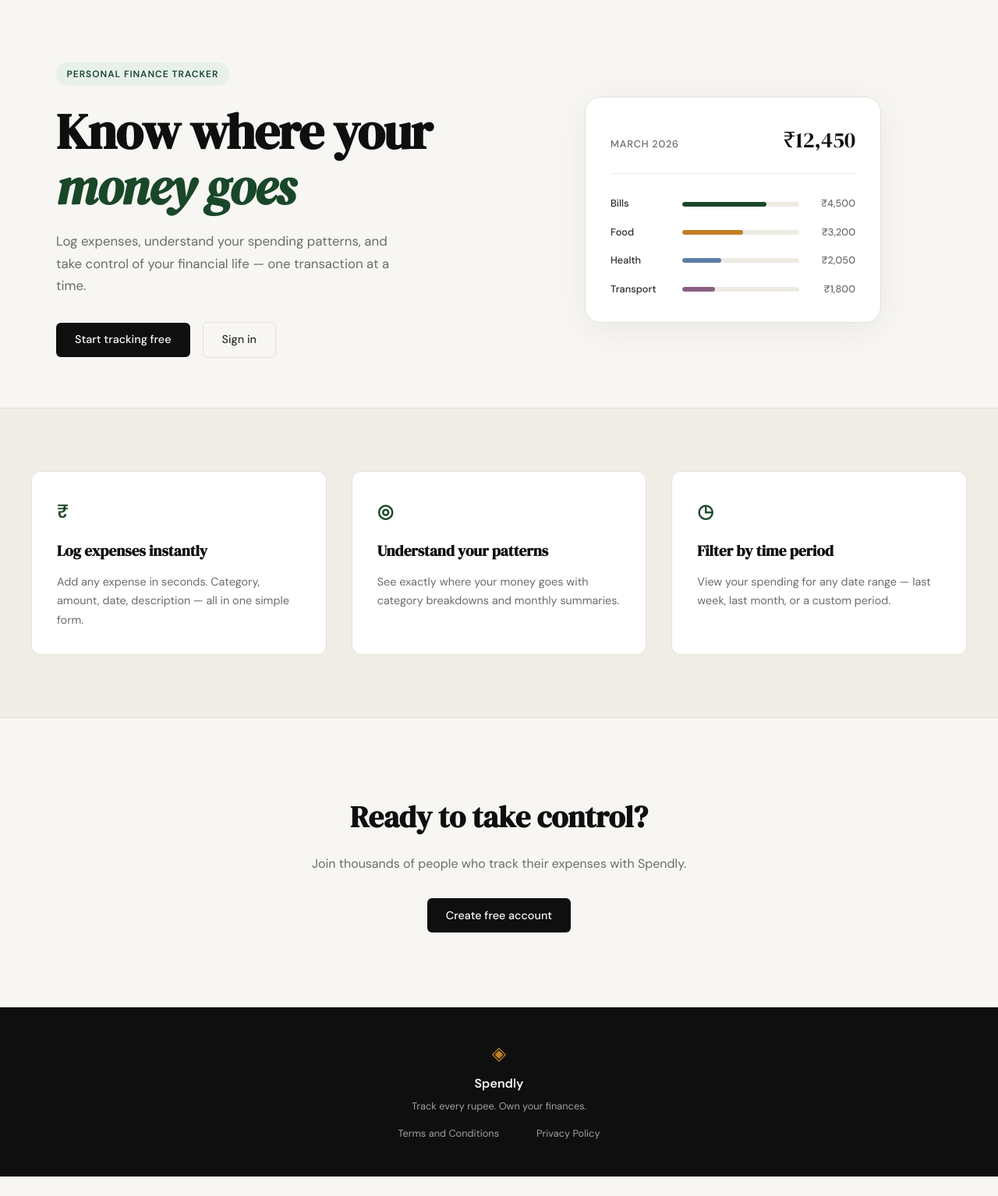
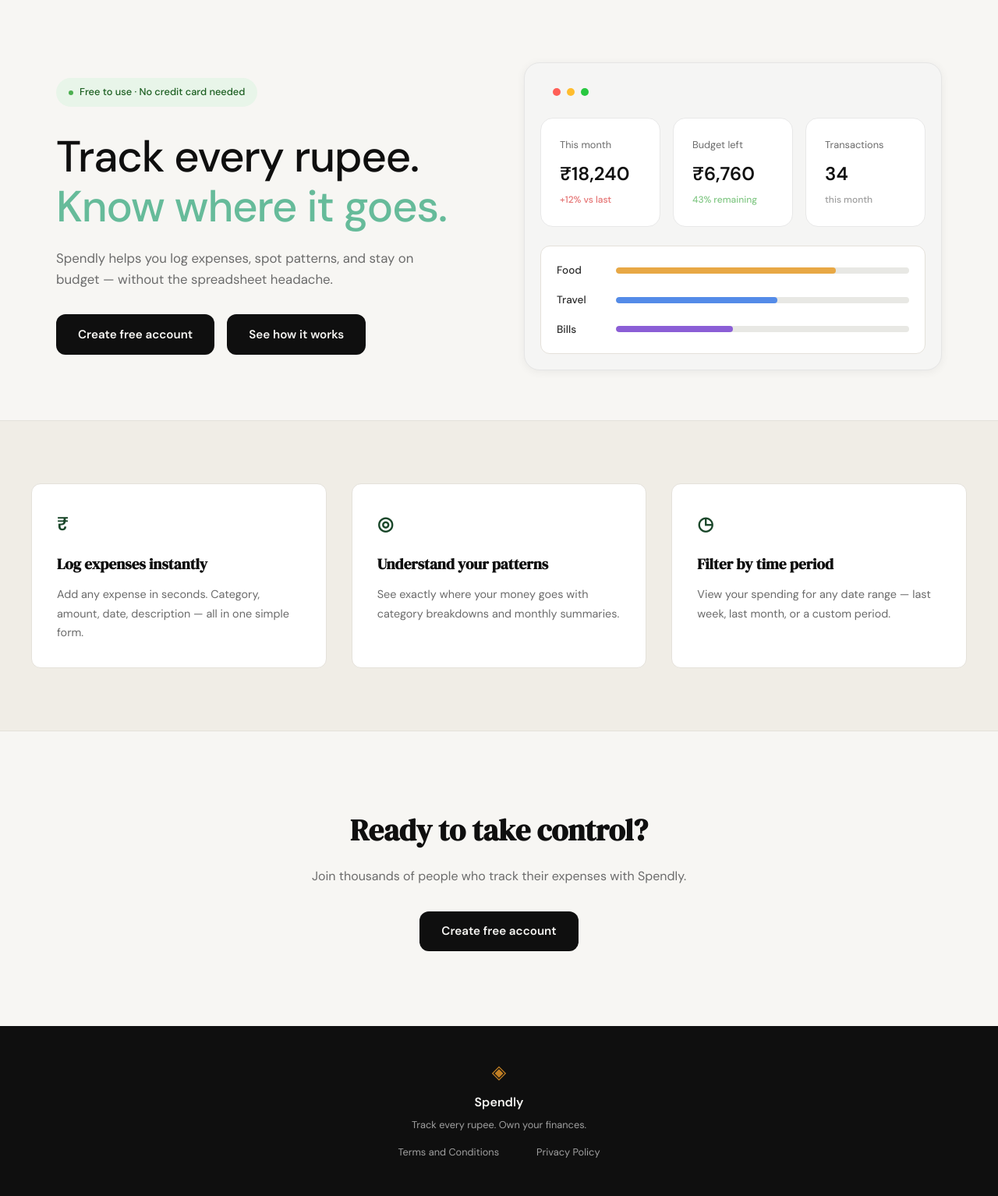
Before and after one commit to vaibhavparkhi/claude_code_example, a Flask app: page / in a window 1280 px wide. Shown: the part 61-1595 px from the top of the page at 78% size. Before the commit the page ends 1570 px from the top, so only its background shows below. Run offline with Flask 3, Linux system fonts and the light colour scheme.

Commit message:
landing: redesign hero section to match mockup
Co-Authored-By: Claude Opus 4.7 <noreply@anthropic.com>

```diff
--- a/static/css/style.css
+++ b/static/css/style.css
@@ -134,37 +134,45 @@ a { color: inherit; text-decoration: none; }
 }
 
 .hero-badge {
-    display: inline-block;
-    background: var(--accent-light);
-    color: var(--accent);
-    font-size: 0.75rem;
-    font-weight: 600;
-    letter-spacing: 0.08em;
-    text-transform: uppercase;
-    padding: 0.35rem 0.85rem;
+    display: inline-flex;
+    align-items: center;
+    gap: 0.5rem;
+    background: #e8f5e9;
+    color: #1b5e20;
+    font-size: 0.8rem;
+    font-weight: 500;
+    padding: 0.5rem 1rem;
     border-radius: 999px;
-    margin-bottom: 1.5rem;
+    margin-bottom: 2rem;
+}
+
+.badge-dot {
+    width: 6px;
+    height: 6px;
+    background: #4caf50;
+    border-radius: 50%;
 }
 
 .hero-title {
-    font-family: var(--font-display);
-    font-size: clamp(2.5rem, 5vw, 4rem);
-    line-height: 1.1;
+    font-family: var(--font-body);
+    font-size: clamp(2.5rem, 5vw, 3.5rem);
+    line-height: 1.15;
     letter-spacing: -0.02em;
     color: var(--ink);
     margin-bottom: 1.25rem;
+    font-weight: 500;
 }
 
-.hero-title em {
-    font-style: italic;
-    color: var(--accent);
+.hero-title .title-accent {
+    color: #66bb9a;
+    font-weight: 500;
 }
 
 .hero-subtitle {
     font-size: 1.05rem;
     color: var(--ink-muted);
-    line-height: 1.7;
-    max-width: 460px;
+    line-height: 1.6;
+    max-width: 500px;
     margin-bottom: 2rem;
 }
 
@@ -175,7 +183,7 @@ a { color: inherit; text-decoration: none; }
 }
 
 /* ------------------------------------------------------------------ */
-/* Mock card (hero visual)                                             */
+/* Dashboard mock (hero visual)                                        */
 /* ------------------------------------------------------------------ */
 
 .hero-visual {
@@ -183,78 +191,108 @@ a { color: inherit; text-decoration: none; }
     justify-content: center;
 }
 
-.mock-card {
-    background: var(--paper-card);
-    border: 1px solid var(--border);
-    border-radius: var(--radius-lg);
-    padding: 2rem;
+.dashboard-mock {
+    background: #f5f5f4;
+    border: 1px solid #e5e5e5;
+    border-radius: 20px;
+    padding: 1.25rem;
     width: 100%;
-    max-width: 380px;
-    box-shadow: 0 8px 40px rgba(0,0,0,0.06);
+    max-width: 760px;
+    box-shadow: 0 2px 12px rgba(0,0,0,0.06);
 }
 
-.mock-card-header {
+.dashboard-header {
     display: flex;
-    justify-content: space-between;
-    align-items: baseline;
-    margin-bottom: 1.75rem;
-    padding-bottom: 1.25rem;
-    border-bottom: 1px solid var(--border-soft);
+    gap: 0.5rem;
+    padding: 0.75rem 1rem;
+    margin-bottom: 1rem;
 }
 
-.mock-label {
-    font-size: 0.8rem;
-    font-weight: 500;
-    color: var(--ink-muted);
-    text-transform: uppercase;
-    letter-spacing: 0.06em;
+.dot {
+    width: 10px;
+    height: 10px;
+    border-radius: 50%;
 }
 
-.mock-total {
-    font-family: var(--font-display);
-    font-size: 1.75rem;
-    color: var(--ink);
+.dot-red { background: #ff5f57; }
+.dot-yellow { background: #ffbd2e; }
+.dot-green { background: #28c840; }
+
+.dashboard-stats {
+    display: grid;
+    grid-template-columns: repeat(3, 1fr);
+    gap: 1rem;
+    margin-bottom: 1.5rem;
 }
 
-.mock-bars { display: flex; flex-direction: column; gap: 1rem; }
-
-.mock-bar-row {
-    display: grid;
-    grid-template-columns: 80px 1fr 60px;
-    align-items: center;
-    gap: 0.75rem;
+.stat-card {
+    background: white;
+    border: 1px solid #e8e8e8;
+    border-radius: 16px;
+    padding: 1.5rem;
 }
 
-.mock-cat {
+.stat-label {
     font-size: 0.8rem;
-    font-weight: 500;
-    color: var(--ink-soft);
+    color: var(--ink-muted);
+    margin-bottom: 0.5rem;
 }
 
-.mock-bar-track {
-    height: 6px;
-    background: var(--border-soft);
+.stat-value {
+    font-size: 1.5rem;
+    font-weight: 600;
+    color: var(--ink);
+    margin-bottom: 0.25rem;
+}
+
+.stat-change {
+    font-size: 0.75rem;
+    font-weight: 500;
+}
+
+.stat-change.positive { color: #e57373; }
+.stat-change.negative { color: #81c784; }
+.stat-change.muted { color: #9e9e9e; }
+
+.dashboard-categories {
+    background: white;
+    border: 1px solid var(--border);
+    border-radius: 12px;
+    padding: 1.25rem;
+}
+
+.category-row {
+    display: grid;
+    grid-template-columns: 60px 1fr;
+    align-items: center;
+    gap: 1rem;
+    margin-bottom: 1rem;
+}
+
+.category-row:last-child { margin-bottom: 0; }
+
+.category-label {
+    font-size: 0.85rem;
+    color: var(--ink-soft);
+    font-weight: 500;
+}
+
+.category-bar-track {
+    height: 8px;
+    background: #e8e8e4;
     border-radius: 999px;
     overflow: hidden;
 }
 
-.mock-bar {
+.category-bar {
     height: 100%;
-    background: var(--accent);
     border-radius: 999px;
     transition: width 0.6s ease;
 }
 
-.mock-bar-2 { background: var(--accent-2); }
-.mock-bar-3 { background: #5b7fa6; }
-.mock-bar-4 { background: #8b5e83; }
-
-.mock-amt {
-    font-size: 0.8rem;
-    font-weight: 500;
-    color: var(--ink-muted);
-    text-align: right;
-}
+.category-bar-food { background: #e8a845; }
+.category-bar-travel { background: #548be8; }
+.category-bar-bills { background: #8b5ed6; }
 
 /* ------------------------------------------------------------------ */
 /* Buttons                                                             */
@@ -264,18 +302,35 @@ a { color: inherit; text-decoration: none; }
     display: inline-block;
     background: var(--ink);
     color: var(--paper);
-    padding: 0.65rem 1.5rem;
-    border-radius: var(--radius-sm);
+    padding: 0.85rem 1.75rem;
+    border-radius: 12px;
     font-family: var(--font-body);
-    font-size: 0.9rem;
-    font-weight: 500;
+    font-size: 0.95rem;
+    font-weight: 600;
     cursor: pointer;
     border: none;
     transition: background 0.2s;
     text-decoration: none;
 }
 
-.btn-primary:hover { background: var(--accent); }
+.btn-primary:hover { background: #1a1a1a; }
+
+.btn-secondary {
+    display: inline-block;
+    background: var(--ink);
+    color: var(--paper);
+    padding: 0.85rem 1.75rem;
+    border-radius: 12px;
+    font-family: var(--font-body);
+    font-size: 0.95rem;
+    font-weight: 600;
+    cursor: pointer;
+    border: none;
+    transition: background 0.2s;
+    text-decoration: none;
+}
+
+.btn-secondary:hover { background: #1a1a1a; }
 
 .btn-ghost {
     display: inline-block;
--- a/templates/landing.html
+++ b/templates/landing.html
@@ -6,55 +6,65 @@
 
 <section class="hero">
     <div class="hero-inner">
-        <div class="hero-badge">Personal Finance Tracker</div>
+        <div class="hero-badge">
+            <span class="badge-dot"></span>
+            Free to use · No credit card needed
+        </div>
         <h1 class="hero-title">
-            Know where your<br>
-            <em>money goes</em>
+            Track every rupee.<br>
+            <span class="title-accent">Know where it goes.</span>
         </h1>
         <p class="hero-subtitle">
-            Log expenses, understand your spending patterns,
-            and take control of your financial life —
-            one transaction at a time.
+            Spendly helps you log expenses, spot patterns, and stay
+            on budget — without the spreadsheet headache.
         </p>
         <div class="hero-actions">
-            <a href="{{ url_for('register') }}" class="btn-primary">Start tracking free</a>
-            <a href="{{ url_for('login') }}" class="btn-ghost">Sign in</a>
+            <a href="{{ url_for('register') }}" class="btn-primary">Create free account</a>
+            <a href="#how-it-works" class="btn-secondary">See how it works</a>
         </div>
     </div>
     <div class="hero-visual">
-        <div class="mock-card">
-            <div class="mock-card-header">
-                <span class="mock-label">March 2026</span>
-                <span class="mock-total">₹12,450</span>
+        <div class="dashboard-mock">
+            <div class="dashboard-header">
+                <span class="dot dot-red"></span>
+                <span class="dot dot-yellow"></span>
+                <span class="dot dot-green"></span>
             </div>
-            <div class="mock-bars">
-                <div class="mock-bar-row">
-                    <span class="mock-cat">Bills</span>
-                    <div class="mock-bar-track">
-                        <div class="mock-bar" style="width: 72%"></div>
+            <div class="dashboard-stats">
+                <div class="stat-card">
+                    <div class="stat-label">This month</div>
+                    <div class="stat-value">₹18,240</div>
+                    <div class="stat-change positive">+12% vs last</div>
+                </div>
+                <div class="stat-card">
+                    <div class="stat-label">Budget left</div>
+                    <div class="stat-value">₹6,760</div>
+                    <div class="stat-change negative">43% remaining</div>
+                </div>
+                <div class="stat-card">
+                    <div class="stat-label">Transactions</div>
+                    <div class="stat-value">34</div>
+                    <div class="stat-change muted">this month</div>
+                </div>
+            </div>
+            <div class="dashboard-categories">
+                <div class="category-row">
+                    <span class="category-label">Food</span>
+                    <div class="category-bar-track">
+                        <div class="category-bar category-bar-food" style="width: 75%"></div>
                     </div>
-                    <span class="mock-amt">₹4,500</span>
                 </div>
-                <div class="mock-bar-row">
-                    <span class="mock-cat">Food</span>
-                    <div class="mock-bar-track">
-                        <div class="mock-bar mock-bar-2" style="width: 52%"></div>
+                <div class="category-row">
+                    <span class="category-label">Travel</span>
+                    <div class="category-bar-track">
+                        <div class="category-bar category-bar-travel" style="width: 55%"></div>
                     </div>
-                    <span class="mock-amt">₹3,200</span>
                 </div>
-                <div class="mock-bar-row">
-                    <span class="mock-cat">Health</span>
-                    <div class="mock-bar-track">
-                        <div class="mock-bar mock-bar-3" style="width: 33%"></div>
+                <div class="category-row">
+                    <span class="category-label">Bills</span>
+                    <div class="category-bar-track">
+                        <div class="category-bar category-bar-bills" style="width: 40%"></div>
                     </div>
-                    <span class="mock-amt">₹2,050</span>
-                </div>
-                <div class="mock-bar-row">
-                    <span class="mock-cat">Transport</span>
-                    <div class="mock-bar-track">
-                        <div class="mock-bar mock-bar-4" style="width: 28%"></div>
-                    </div>
-                    <span class="mock-amt">₹1,800</span>
                 </div>
             </div>
         </div>
```
